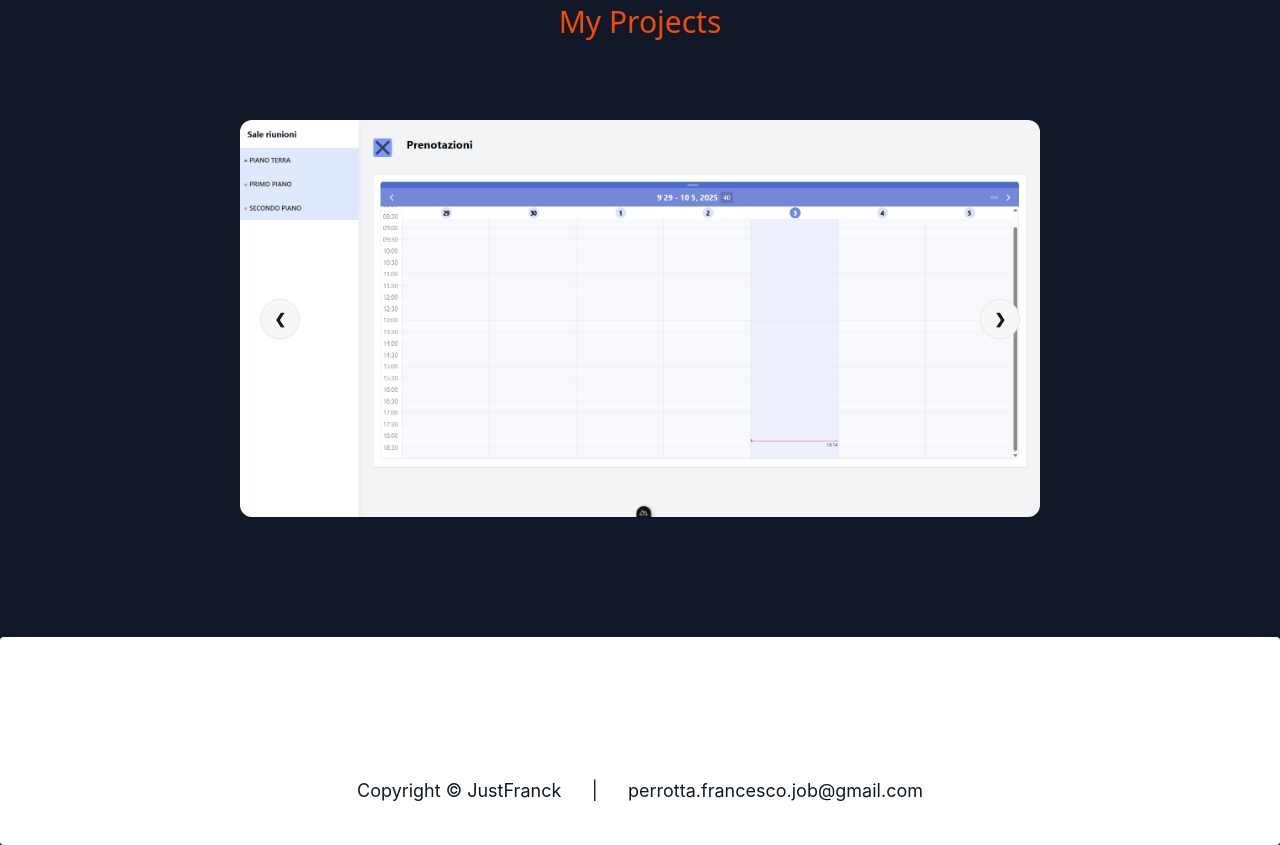
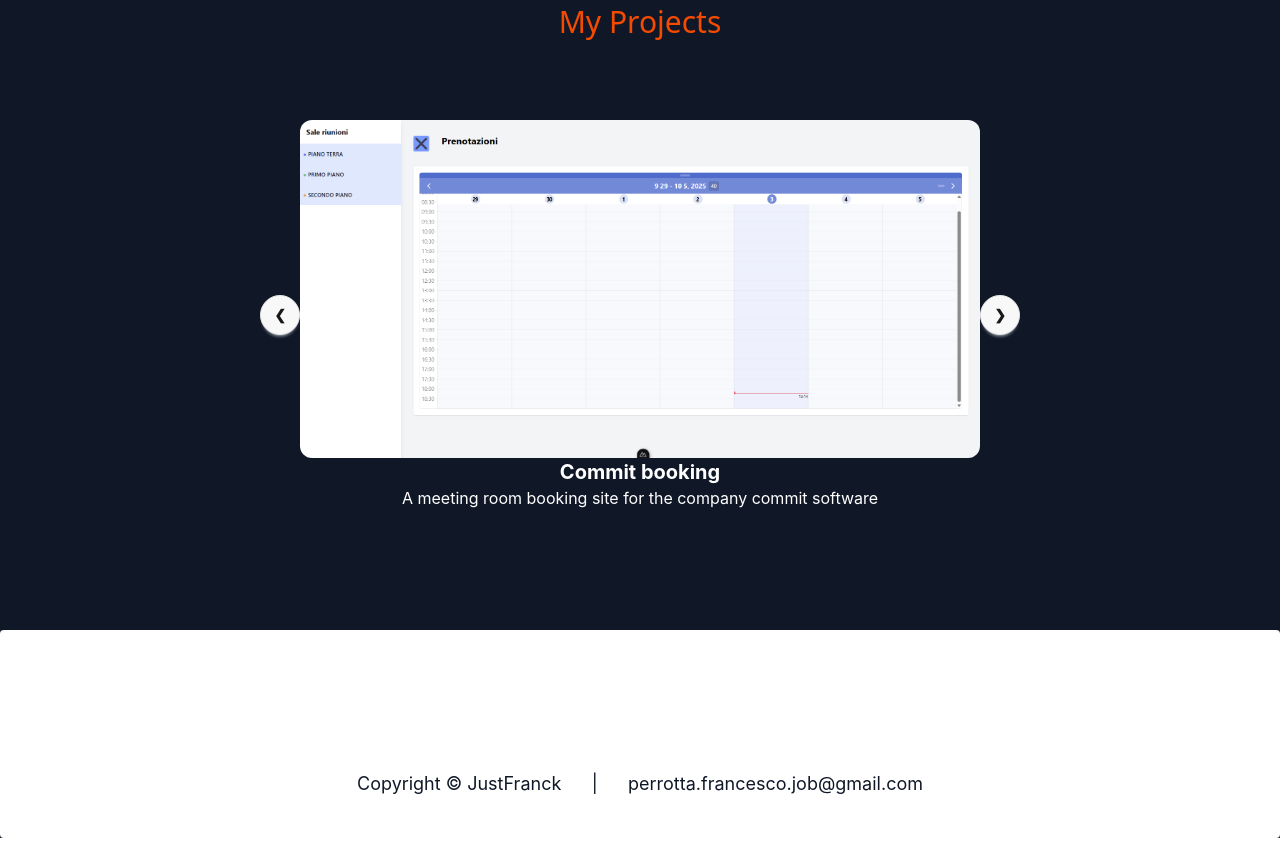
Before and after one commit to JustFr4nck/MyPersonalPortfolio, a Vue app: page / in a window 1280 px wide. Shown: the part 2920-3765 px from the top of the page. Built offline with nearby package versions, Linux system fonts and the light colour scheme; some icons are missing; a web font is replaced by a local one.

Commit message:
carousel text added

```diff
--- a/src/views/MyProjects.vue
+++ b/src/views/MyProjects.vue
@@ -6,23 +6,28 @@
             </div>
         </div>
         <div class="carousel w-130 lg:w-200 rounded-xl">
-            <div id="slide1" class="carousel-item relative w-full">
-                <img src="../assets/images/commitSite.png" alt="">
-                <h1 class="text-white">Ciaoooooooooooooooooooooooooooooooooooooo</h1>
+            <div id="slide1" class="carousel-item relative w-full flex flex-col items-center">
+                <img class="w-100 lg:w-170 rounded-xl" src="../assets/images/commitSite.png" alt="">
+                <h1 class="text-white font-bold text-xl">Commit booking</h1>
+                <h4 class="text-white">A meeting room booking site for the company commit software</h4>
                 <div class="absolute left-5 right-5 top-1/2 flex -translate-y-1/2 transform justify-between">
                     <a href="#slide3" class="btn btn-circle">❮</a>
                     <a href="#slide2" class="btn btn-circle">❯</a>
                 </div>
             </div>
-            <div id="slide2" class="carousel-item relative w-full">
-                <img src="../assets/images/dragonTris.png" alt="">
+            <div id="slide2" class="carousel-item relative w-full flex flex-col items-center">
+                <img class="w-100 lg:w-170 rounded-xl" src="../assets/images/dragonTris.png" alt="">
+                <h1 class="text-white font-bold text-xl">Dragon tris</h1>
+                <h4 class="text-white">A meeting room booking site for the company commit software</h4>
                 <div class="absolute left-5 right-5 top-1/2 flex -translate-y-1/2 transform justify-between">
                     <a href="#slide1" class="btn btn-circle">❮</a>
                     <a href="#slide3" class="btn btn-circle">❯</a>
                 </div>
             </div>
-            <div id="slide3" class="carousel-item relative w-full">
-                <img src="../assets/images/piniaTasks.png" alt="">
+            <div id="slide3" class="carousel-item relative w-full flex flex-col items-center">
+                <img class="w-100 lg:w-170 rounded-xl" src="../assets/images/piniaTasks.png" alt="">
+                <h1 class="text-white font-bold text-xl">Pinia tasks</h1>
+                <h4 class="text-white">A meeting room booking site for the company commit software</h4>
                 <div class="absolute left-5 right-5 top-1/2 flex -translate-y-1/2 transform justify-between">
                     <a href="#slide2" class="btn btn-circle">❮</a>
                     <a href="#slide1" class="btn btn-circle">❯</a>
```
